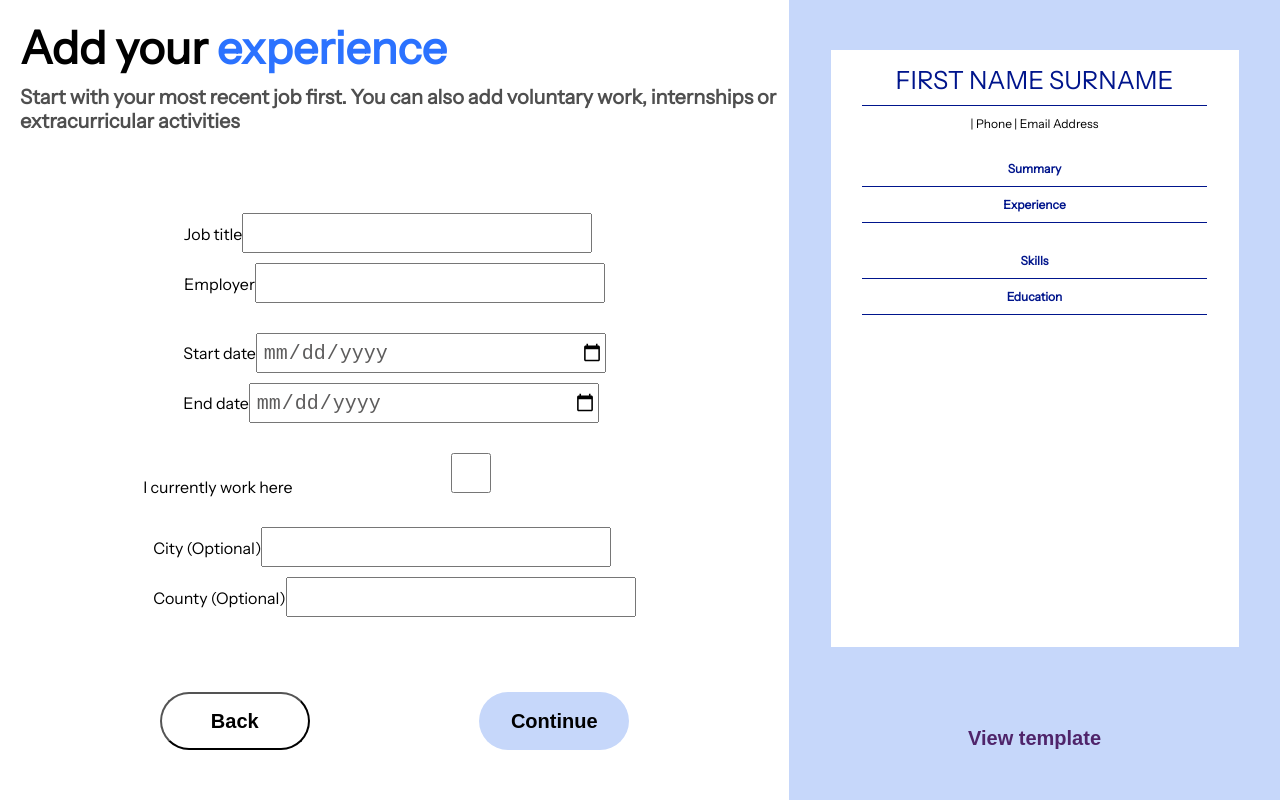
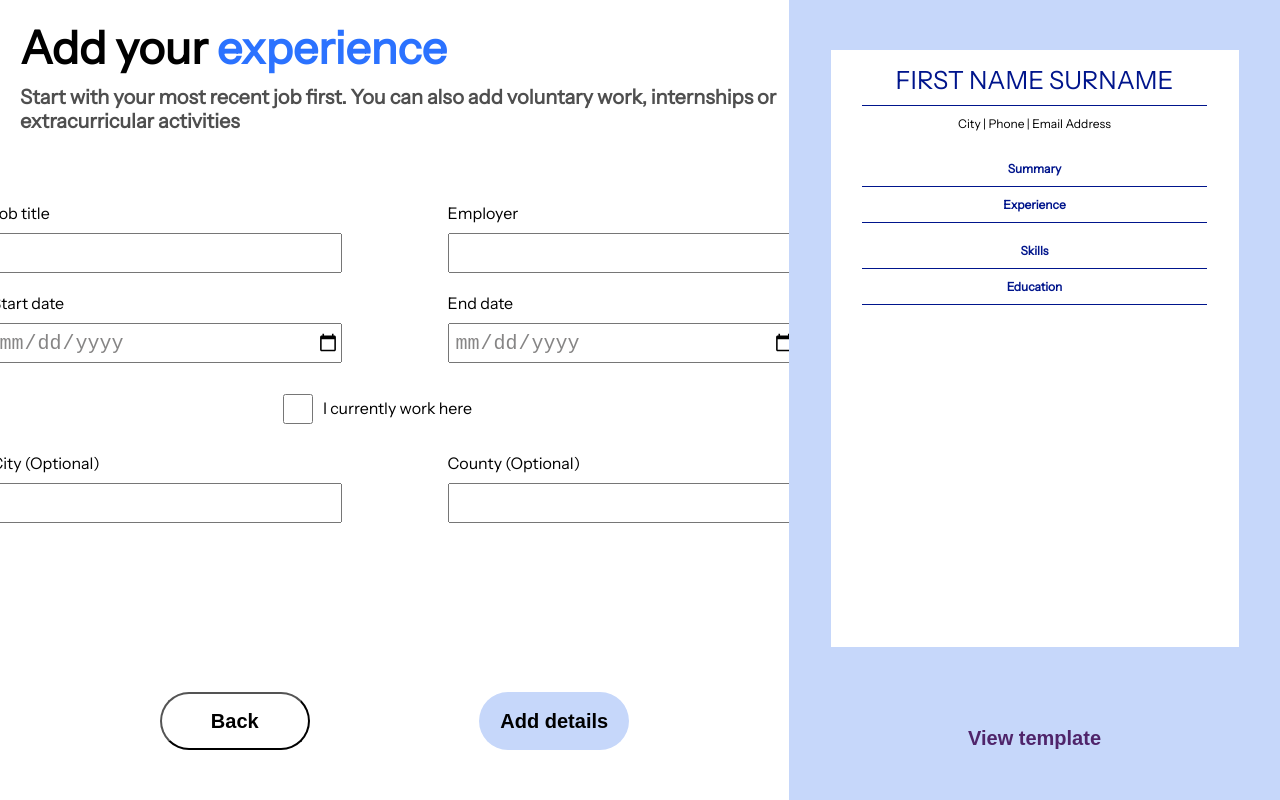
Before and after one commit to andchermeister/OP_CV_Application, a React (Vite) app in the folder cv-app/: page / in a window 1280 px wide. Both pictures are taken after a click on the button "Continue". Built offline with nearby package versions, Linux system fonts and the light colour scheme.

Commit message:
Small fixes, added styling, initiated implementation of the role description page.

```diff
--- a/cv-app/src/App.jsx
+++ b/cv-app/src/App.jsx
@@ -4,11 +4,13 @@ import "./styles/CVPreview.css";
 import "./styles/Header.css";
 import "./styles/forms/ContactForm.css";
 import "./styles/forms/ExperienceForm.css";
+import "./styles/forms/RoleDescriptionForm.css";
 import "./styles/Buttons.css";
 import "./components/Header.jsx";
 import Header from "./components/Header.jsx";
 import ContactForm from "./components/forms/ContactForm.jsx";
 import ExperienceForm from "./components/forms/ExperienceForm.jsx";
+import RoleDescriptionForm from "./components/forms/RoleDescriptionForm.jsx";
 import Buttons from "./components/Buttons.jsx";
 import CVPreview from "./components/CVPreview.jsx";
 
@@ -48,8 +50,10 @@ function App() {
         <Header page={page} />
         {page === "contact" && <ContactForm setFormData={setFormData} />}
         {page === "experience" && <ExperienceForm setFormData={setFormData} />}
+        {page === "roleDescription" && <RoleDescriptionForm />}
         <Buttons
           pageIndex={pageIndex}
+          page={page}
           pages={pages}
           setPage={setPage}
           setPageIndex={setPageIndex}
--- a/cv-app/src/components/Buttons.jsx
+++ b/cv-app/src/components/Buttons.jsx
@@ -1,4 +1,4 @@
-function Buttons({ pageIndex, pages, setPage, setPageIndex }) {
+function Buttons({ pageIndex, page, pages, setPage, setPageIndex }) {
   const previous = () => {
     if (pageIndex > 0) {
       setPageIndex(pageIndex - 1);
@@ -29,7 +29,7 @@ function Buttons({ pageIndex, pages, setPage, setPageIndex }) {
                 : "calc((100vw - 491px - 150px) * 0.75)",
           }}
         >
-          Continue
+          {page === "experience" ? "Add details" : "Continue"}
         </button>
       )}
     </div>
--- a/cv-app/src/components/CVPreview.jsx
+++ b/cv-app/src/components/CVPreview.jsx
@@ -7,7 +7,7 @@ function CVPreview({ formData }) {
         </h1>
         <div className="separator-A4"></div>
         <div id="phone-number-email-A4">
-          {formData.city + " " || "City"}
+          {formData.city ? formData.city + " " : "City"}
           {formData.countyRegion + " " || ""}
           {formData.postCode + " " || ""} | {formData.phone || "Phone"} |{" "}
           {formData.email || "Email Address"}
@@ -21,6 +21,7 @@ function CVPreview({ formData }) {
             Experience
           </h6>
           <div className="separator-A4"></div>
+          <div id="experience-section">
             <div>
               {formData.jobTitle && <div>{formData.jobTitle}</div>}
               {formData.empoyer && <div>{formData.empoyer}</div>}
@@ -35,6 +36,7 @@ function CVPreview({ formData }) {
               )}
               {formData.cityOfWork ? formData.cityOfWork : ""}
               {formData.countyOfWork ? ", " + formData.countyOfWork : ""}
+            </div>
           </div>
           <h6 id="skills-A4" className="h6-info">
             Skills
--- a/cv-app/src/components/Header.jsx
+++ b/cv-app/src/components/Header.jsx
@@ -12,20 +12,20 @@ function Header({ page }) {
           "Start with your most recent job first. You can also add voluntary work, internships or extracurricular activities",
         ];
       case "roleDescription":
-        return "Tell us what you did as a bartender";
+        return ["Tell us what you did as a bartender"];
       case "workHistory":
-        return "Review your work history";
+        return ["Review your work history"];
       case "education":
         return [
           "Add your education",
           "Tell us about any colleges, voactional programs, or a training courses you took. Even if you didn't finish, it's important to list them",
         ];
       case "reviewEducation":
-        return "Review your education";
+        return ["Review your education"];
       case "skills":
-        return "Add your skills";
+        return ["Add your skills"];
       case "summary":
-        return "Add your summary";
+        return ["Add your summary"];
       default:
         return "";
     }
@@ -34,7 +34,7 @@ function Header({ page }) {
   const titleNSubTitle = getTitleNSubTitle();
   const isArray = Array.isArray(titleNSubTitle);
 
-  const keywords = ["contact", "information", "experience"];
+  const keywords = ["contact", "information", "experience", "bartender"];
 
   const renderTitle = (title) => {
     return title.split(" ").map((word, idx) =>
--- a/cv-app/src/components/forms/ExperienceForm.jsx
+++ b/cv-app/src/components/forms/ExperienceForm.jsx
@@ -8,7 +8,7 @@ function ExperienceForm({ setFormData }) {
   };
   return (
     <>
-      <form id="contact-form">
+      <form id="experience-form">
         <div id="job-title-and-empoyer">
           <div className="experience-form">
             <label htmlFor="jobTitle">Job title</label>
@@ -53,9 +53,9 @@ function ExperienceForm({ setFormData }) {
             />
           </div>
         </div>
-        <div className="experience-form">
-          <label htmlFor="currentlyWork">I currently work here </label>
+        <div id="checkboxDiv" className="experience-form">
           <input type="checkbox" name="currentCheckbox" id="currentCheckbox" />
+          <label htmlFor="currentCheckbox">I currently work here </label>
         </div>
         <div id="city-and-county">
           <div className="experience-form">
--- /dev/null
+++ b/cv-app/src/components/forms/RoleDescriptionForm.jsx
@@ -0,0 +1,23 @@
+function RoleDescriptionForm() {
+  return (
+    <>
+      <div id="RoleDescriptionForm">
+        <div id="upperTextBox">
+          <h2>The Florist</h2>
+          <h3>Bartender</h3>
+          <div id="edit-and-delete-buttons">
+            <button>Edit</button>
+            <button>Delete</button>
+          </div>
+          <h3>London, Hertfordshire Jun 2023 - Current</h3>
+        </div>
+        <div id="lowerTextBox">
+          Describe what did you do in your position. Type your bullet points
+          here.
+        </div>
+      </div>
+    </>
+  );
+}
+
+export default RoleDescriptionForm;
--- a/cv-app/src/styles/CVPreview.css
+++ b/cv-app/src/styles/CVPreview.css
@@ -66,3 +66,8 @@
   font-weight: bold;
   font-size: 12px;
 }
+
+#experience-section {
+  display: flex;
+  gap: 50px;
+}
--- a/cv-app/src/styles/forms/ContactForm.css
+++ b/cv-app/src/styles/forms/ContactForm.css
@@ -25,16 +25,16 @@
   gap: 106px;
 }
 
-input {
+#contact-form input {
   position: relative;
   margin-top: 10px;
   width: 350px;
   height: 40px;
-  color: #5d5c5c;
+  color: #868585;
   font-size: 20px;
   padding-left: 5px;
 }
 
-#city {
+#contact-form #city {
   width: 806px;
 }
--- a/cv-app/src/styles/forms/ExperienceForm.css
+++ b/cv-app/src/styles/forms/ExperienceForm.css
@@ -0,0 +1,50 @@
+#experience-form {
+  position: relative;
+  gap: 20px;
+  margin-top: 50px;
+  max-width: 806px;
+  left: calc((100vw - 491px - 806px) / 2);
+
+  display: flex;
+  flex-direction: column;
+  justify-content: center;
+  align-items: center;
+}
+
+.experience-form {
+  display: flex;
+  flex-direction: column;
+  align-items: flex-start;
+}
+
+#job-title-and-empoyer,
+#start-date-and-end-date,
+#city-and-county {
+  display: flex;
+  flex-direction: row;
+  gap: 106px;
+}
+
+#checkboxDiv {
+  position: relative;
+  display: flex;
+  flex-direction: row;
+  align-items: center;
+  gap: 10px;
+  left: calc((100vw - 491px - 806px) * 1);
+}
+
+#experience-form #currentCheckbox {
+  width: 30px;
+  transform: translateY(-10%);
+}
+
+#experience-form input {
+  position: relative;
+  margin-top: 10px;
+  width: 350px;
+  height: 40px;
+  color: #868585;
+  font-size: 20px;
+  padding-left: 5px;
+}
--- /dev/null
+++ b/cv-app/src/styles/forms/RoleDescriptionForm.css
@@ -0,0 +1,24 @@
+#RoleDescriptionForm {
+  position: relative;
+  gap: 20px;
+  left: 50px;
+
+  display: flex;
+  flex-direction: column;
+  justify-content: center;
+  align-items: center;
+}
+
+#upperTextBox {
+  width: 887px;
+  height: 120px;
+  border: 1px solid #4f4f4f;
+  border-radius: 10px;
+}
+
+#lowerTextBox {
+  width: 887px;
+  height: 320px;
+  border: 1px solid #4f4f4f;
+  border-radius: 10px;
+}
```
Lines whose indentation alone changed are shown as unchanged.
